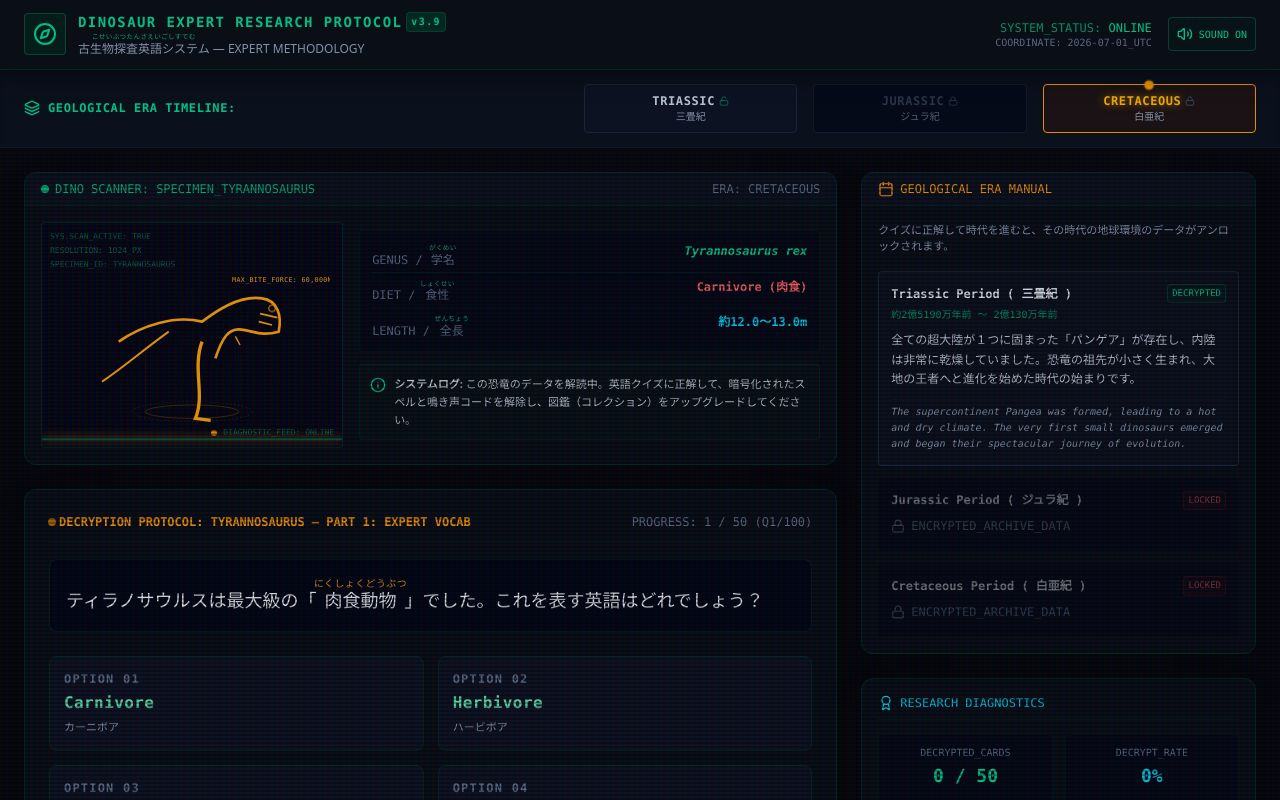
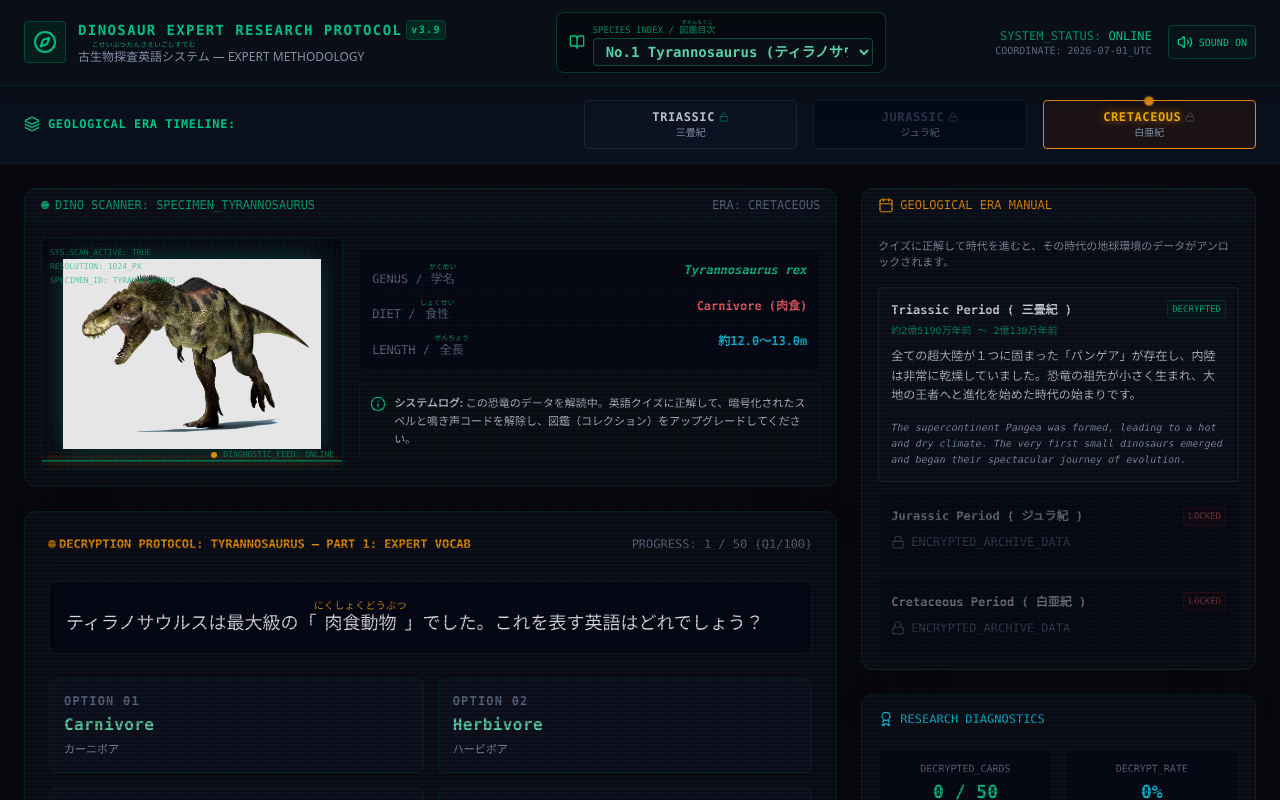
Before and after one commit to mrgreen7491/dinosaur-expert-protocol, a React (Vite) app: page / in a window 1280 px wide. Shown: the top 800 px of the page. Built offline with nearby package versions, Linux system fonts and the light colour scheme.

Commit message:
Update App.tsx

```diff
--- a/src/App.tsx
+++ b/src/App.tsx
@@ -544,10 +544,18 @@ const ERA_DATA = {
 // ==========================================
 
 function DinoHoloBlueprint({ dinoId, era }: { dinoId: string; era: 'Triassic' | 'Jurassic' | 'Cretaceous' }) {
-  // Renders a high-tech vector holographic line art wireframe of each dinosaur
+  // Renders high-tech vector holographic line art or loaded specimen illustration from images/ folder with fallback
+  const [imageError, setImageError] = useState(false);
+  const [imageFormatIndex, setImageFormatIndex] = useState(0); // 0: png, 1: jpg
+  const formats = ['.png', '.jpg'];
   const themeColor = era === 'Triassic' ? '#06b6d4' : era === 'Jurassic' ? '#10b981' : '#f59e0b';
 
-  // Custom paths for stylized cybernetic dinosaur outlines
+  useEffect(() => {
+    setImageError(false);
+    setImageFormatIndex(0);
+  }, [dinoId]);
+
+  // Custom paths for stylized cybernetic dinosaur outlines (Fallback SVG)
   const renderSpecimenPath = () => {
     switch (dinoId) {
       case 'herrerasaurus':
@@ -718,7 +726,19 @@ function DinoHoloBlueprint({ dinoId, era }: { dinoId: string; era: 'Triassic' |
           </>
         );
       default:
-        return null;
+        return (
+          <>
+            {/* Universal Cybernetic Specimen Wireframe Silhouette Fallback */}
+            <path d="M 45,170 C 70,140 120,130 160,140 C 180,130 205,100 235,110 C 255,115 270,130 275,145 C 260,155 240,150 220,145 C 195,140 185,155 175,185" stroke={themeColor} strokeWidth="3.5" fill="none" className="transition-all duration-500" />
+            <path d="M 235,120 L 272,130 M 235,130 L 260,138" stroke={themeColor} strokeWidth="2" fill="none" />
+            <path d="M 160,175 C 150,210 165,245 155,275 L 175,278" stroke={themeColor} strokeWidth="3.5" fill="none" />
+            <path d="M 105,185 C 95,215 110,245 100,272 L 118,274" stroke={themeColor} strokeWidth="3" fill="none" strokeDasharray="3,2" />
+            <path d="M 90,165 C 65,190 35,215 15,235" stroke={themeColor} strokeWidth="3" fill="none" />
+            <circle cx="250" cy="120" r="4" fill={themeColor} className="animate-ping" />
+            <line x1="250" y1="120" x2="280" y2="90" stroke={themeColor} strokeWidth="1" strokeDasharray="2,2" />
+            <text x="180" y="70" fill={themeColor} className="text-[9px] font-mono tracking-wider">HOLO_SYNTH_SPECIMEN: ACTIVE</text>
+          </>
+        );
     }
   };
 
@@ -731,18 +751,35 @@ function DinoHoloBlueprint({ dinoId, era }: { dinoId: string; era: 'Triassic' |
       <div className="absolute inset-0 terminal-grid opacity-40 pointer-events-none" />
 
       {/* Cyber Reticles */}
-      <div className="absolute top-2 left-2 text-[8px] font-mono text-emerald-500/60 flex flex-col gap-0.5">
+      <div className="absolute top-2 left-2 text-[8px] font-mono text-emerald-500/60 flex flex-col gap-0.5 z-20">
         <span>SYS.SCAN_ACTIVE: TRUE</span>
         <span>RESOLUTION: 1024_PX</span>
         <span>SPECIMEN_ID: {dinoId.toUpperCase()}</span>
       </div>
 
-      <div className="absolute bottom-2 right-2 text-[8px] font-mono text-emerald-500/60 flex items-center gap-1.5">
+      <div className="absolute bottom-2 right-2 text-[8px] font-mono text-emerald-500/60 flex items-center gap-1.5 z-20">
         <span className="w-1.5 h-1.5 rounded-full bg-emerald-500 animate-pulse" style={{ backgroundColor: themeColor }} />
         <span>DIAGNOSTIC_FEED: ONLINE</span>
       </div>
 
-      {/* Actual SVG Graphic */}
+      {!imageError ? (
+        <div className="relative z-10 w-full h-full flex items-center justify-center p-2">
+          <img
+            src={`images/${dinoId.toLowerCase()}${formats[imageFormatIndex]}`}
+            alt={dinoId}
+            className="max-h-[160px] sm:max-h-[190px] object-contain drop-shadow-[0_0_15px_rgba(16,185,129,0.35)] filter contrast-125 brightness-110 transition-all duration-300"
+            onError={() => {
+              if (imageFormatIndex < formats.length - 1) {
+                setImageFormatIndex(imageFormatIndex + 1);
+              } else {
+                setImageError(true);
+              }
+            }}
+            referrerPolicy="no-referrer"
+          />
+        </div>
+      ) : (
+        /* Actual SVG Graphic fallback */
         <svg viewBox="0 0 300 300" className="w-full h-full max-h-[160px] sm:max-h-[200px] z-10 drop-shadow-lg">
           {/* Hologram Circle Pedestal */}
           <ellipse cx="150" cy="265" rx="90" ry="15" fill="none" stroke={`${themeColor}33`} strokeWidth="1" strokeDasharray="3,3" />
@@ -756,6 +793,7 @@ function DinoHoloBlueprint({ dinoId, era }: { dinoId: string; era: 'Triassic' |
           {/* Dinosaur Outline */}
           {renderSpecimenPath()}
         </svg>
+      )}
     </div>
   );
 }
@@ -893,9 +931,39 @@ export default function App() {
           </div>
         </div>
 
+        {/* Dinosaur Jump Select Dropdown (Index) */}
+        <div className="flex items-center gap-2 bg-[#06090e] border border-emerald-500/30 rounded-lg px-3 py-1.5 shadow-inner">
+          <BookOpen className="w-4 h-4 text-emerald-400 shrink-0" />
+          <div className="flex flex-col">
+            <span className="text-[9px] font-mono text-emerald-500/80 uppercase">SPECIES INDEX / <ruby>図鑑目次<rt>ずかんもくじ</rt></ruby></span>
+            <select
+              value={Math.floor(currentQuestionIndex / 2)}
+              onChange={(e) => {
+                const targetDinoIdx = parseInt(e.target.value, 10);
+                if (!isNaN(targetDinoIdx)) {
+                  setCurrentQuestionIndex(targetDinoIdx * 2);
+                  setIsCorrect(null);
+                  setSelectedOptionIndex(null);
+                  setShowExplanation(false);
+                  setAttempts(0);
+                  AudioSynth.playSelect();
+                }
+              }}
+              className="bg-[#0a0f18] text-emerald-300 font-mono text-xs sm:text-sm font-bold border border-emerald-500/40 rounded px-2 py-1 outline-none focus:ring-1 focus:ring-emerald-400 cursor-pointer max-w-[240px] sm:max-w-[280px]"
+              id="dino-index-select"
+            >
+              {DINO_CHALLENGES.map((dino, idx) => (
+                <option key={dino.id} value={idx}>
+                  No.{idx + 1} {dino.nameEn} ({dino.nameJa})
+                </option>
+              ))}
+            </select>
+          </div>
+        </div>
+
         {/* Global Controls & Status */}
         <div className="flex items-center gap-4 text-xs font-mono">
-          <div className="hidden md:flex flex-col text-right">
+          <div className="hidden lg:flex flex-col text-right">
             <span className="text-emerald-500/80">SYSTEM_STATUS: <span className="text-emerald-400">ONLINE</span></span>
             <span className="text-slate-500 text-[10px]">COORDINATE: 2026-07-01_UTC</span>
           </div>
```
Lines whose indentation alone changed are shown as unchanged.
